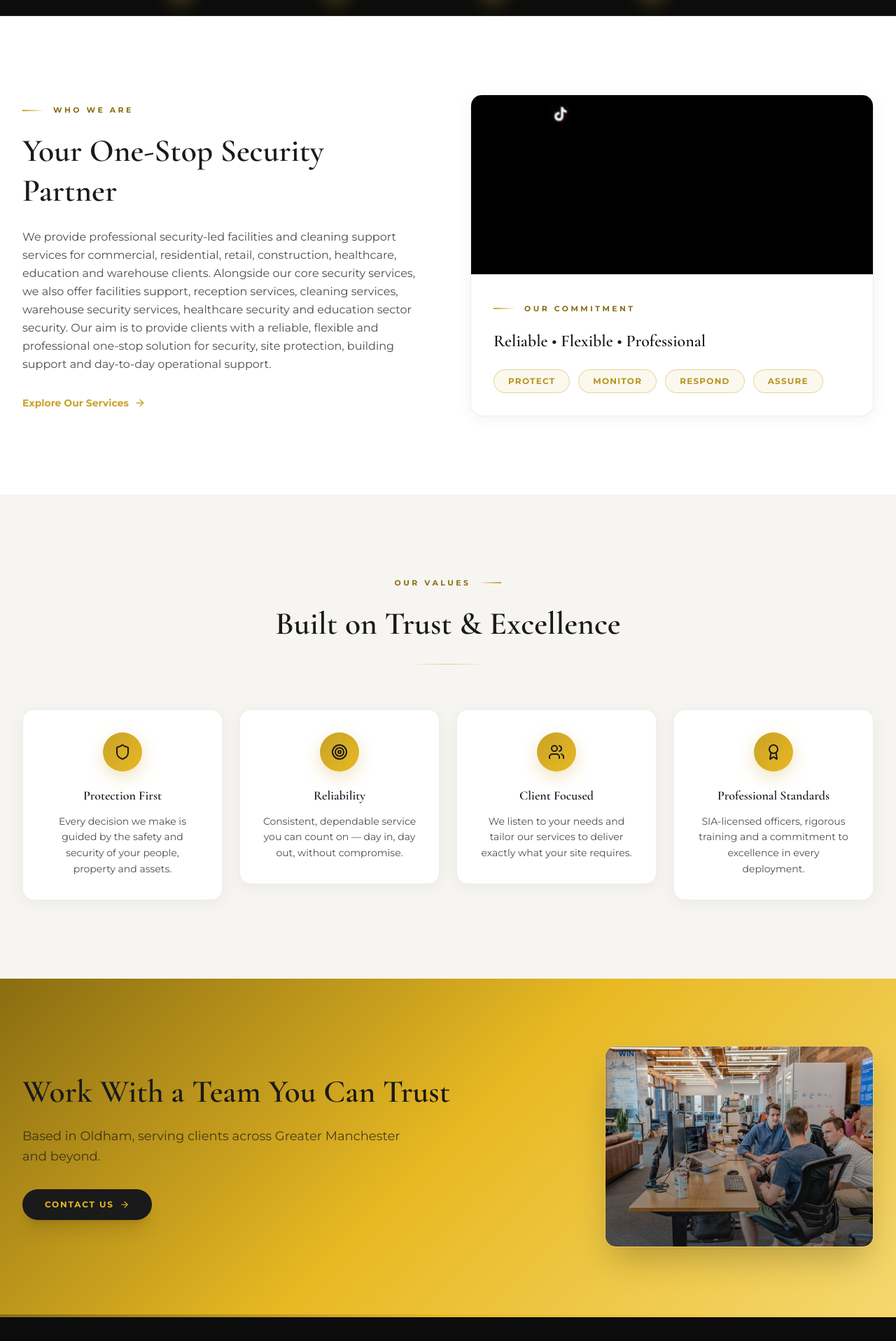
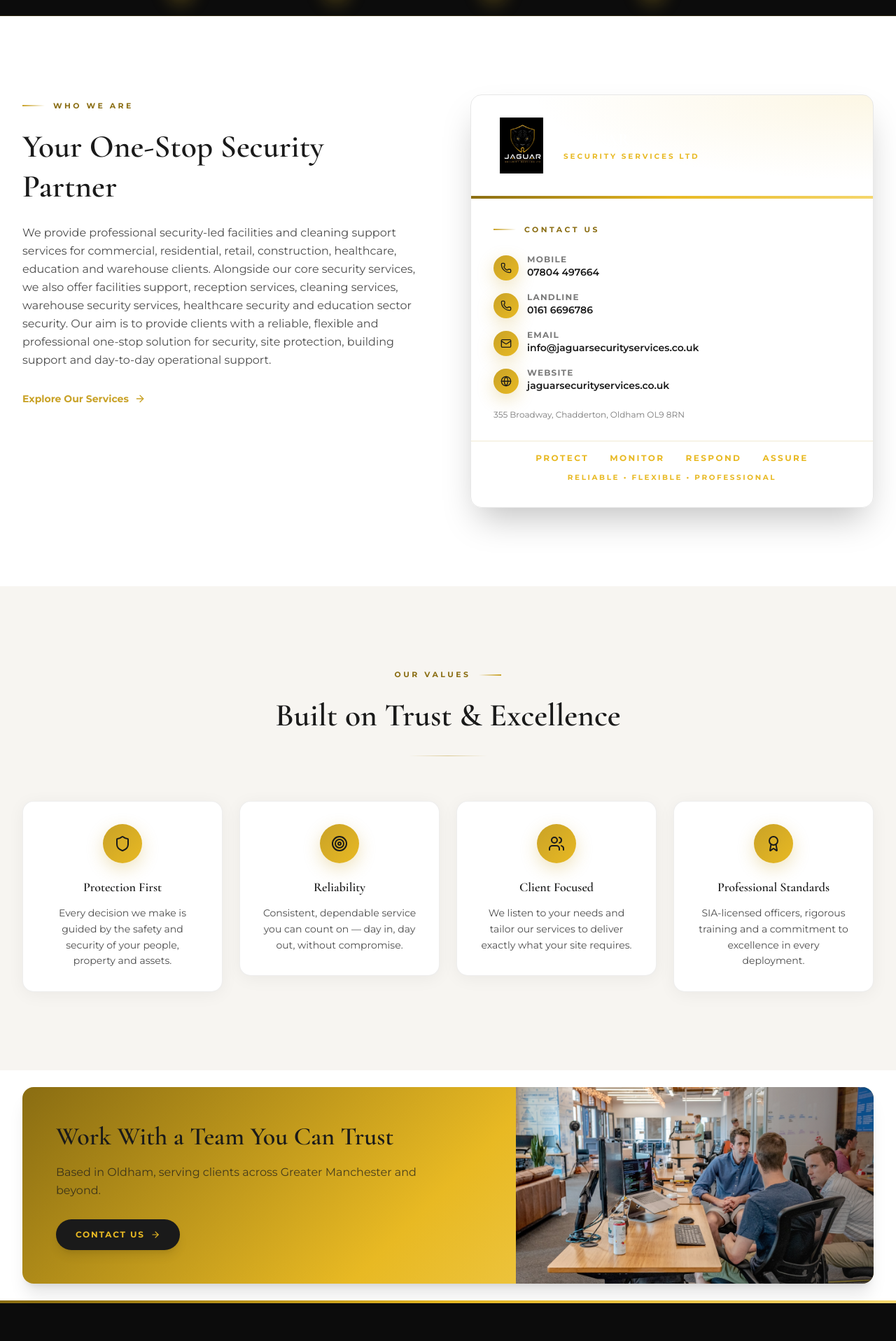
Before and after one commit to afhan-akhtar/Jaguars-Security-Services, a Next.js app: page /about in a window 1280 px wide. Shown: the part 483-2400 px from the top of the page at 70% size. Built offline with nearby package versions, Linux system fonts and the light colour scheme.

Commit message:
Modified UI and UX according to premium security site

```diff
--- a/src/app/about/page.tsx
+++ b/src/app/about/page.tsx
@@ -1,9 +1,9 @@
 import type { Metadata } from "next";
-import Image from "next/image";
 import Link from "next/link";
 import { ArrowRight, Award, Shield, Target, Users } from "lucide-react";
 import { companyInfo, pageImages } from "@/lib/services";
 import AnimatedSection from "@/components/AnimatedSection";
+import BusinessCard from "@/components/BusinessCard";
 import CTABlock from "@/components/CTABlock";
 import PageHero from "@/components/PageHero";
 import PillarBar from "@/components/PillarBar";
@@ -56,7 +56,7 @@ export default function AboutPage() {
 
       <section className="section-dark section-padding">
         <div className="mx-auto max-w-7xl px-4 sm:px-6 lg:px-8">
-          <div className="grid gap-16 lg:grid-cols-2 lg:items-center">
+          <div className="grid gap-12 lg:grid-cols-2 lg:items-start lg:gap-16">
             <AnimatedSection>
               <SectionHeading
                 label="WHO WE ARE"
@@ -75,33 +75,7 @@ export default function AboutPage() {
             </AnimatedSection>
 
             <AnimatedSection delay={150}>
-              <div className="elegant-card overflow-hidden">
-                <div className="relative h-64">
-                  <Image
-                    src="/images/business-card.png"
-                    alt="Jaguar Security Services business card"
-                    fill
-                    className="object-cover object-top"
-                    sizes="(max-width: 1024px) 100vw, 50vw"
-                  />
-                </div>
-                <div className="border-t border-jaguar-black/8 p-8">
-                  <p className="label-tag">OUR COMMITMENT</p>
-                  <p className="mt-4 font-[family-name:var(--font-cormorant)] text-2xl font-semibold text-jaguar-black">
-                    {companyInfo.motto}
-                  </p>
-                  <div className="mt-6 flex flex-wrap gap-3">
-                    {companyInfo.pillars.map((pillar) => (
-                      <span
-                        key={pillar}
-                        className="rounded-full border border-jaguar-gold-bright/40 bg-jaguar-gold-bright/8 px-5 py-2 text-xs font-bold tracking-widest text-jaguar-gold uppercase"
-                      >
-                        {pillar}
-                      </span>
-                    ))}
-                  </div>
-                </div>
-              </div>
+              <BusinessCard />
             </AnimatedSection>
           </div>
         </div>
--- /dev/null
+++ b/src/components/BusinessCard.tsx
@@ -0,0 +1,134 @@
+import Image from "next/image";
+import Link from "next/link";
+import { Globe, Mail, Phone } from "lucide-react";
+import { companyInfo } from "@/lib/services";
+
+export default function BusinessCard() {
+  return (
+    <div className="overflow-hidden rounded-2xl border border-jaguar-black/10 shadow-2xl">
+      {/* Brand header */}
+      <div className="relative bg-jaguar-ink px-6 py-8 sm:px-8">
+        <div className="absolute inset-0 bg-[radial-gradient(ellipse_at_top_right,rgba(232,185,35,0.12)_0%,transparent_60%)]" />
+        <div className="relative flex items-center gap-5">
+          <div className="relative h-20 w-20 shrink-0">
+            <Image
+              src="/images/logo.png"
+              alt="Jaguar Security Services"
+              fill
+              className="object-contain"
+              sizes="80px"
+            />
+          </div>
+          <div>
+            <p className="font-[family-name:var(--font-cormorant)] text-2xl font-semibold tracking-wide text-white">
+              JAGUAR
+            </p>
+            <p className="text-[0.65rem] font-bold tracking-[0.28em] text-jaguar-gold-light">
+              SECURITY SERVICES LTD
+            </p>
+          </div>
+        </div>
+      </div>
+
+      {/* Gold accent bar */}
+      <div className="gold-gradient h-1" />
+
+      {/* Contact details */}
+      <div className="bg-white px-6 py-7 sm:px-8">
+        <p className="label-tag">Contact Us</p>
+        <ul className="mt-5 space-y-4">
+          <li>
+            <a
+              href={`tel:${companyInfo.phone.replace(/\s/g, "")}`}
+              className="group flex items-start gap-3 text-sm text-jaguar-black transition-colors hover:text-jaguar-gold-bright"
+            >
+              <span className="icon-ring-solid mt-0.5 h-9 w-9 shrink-0">
+                <Phone className="h-4 w-4 text-jaguar-black" />
+              </span>
+              <span>
+                <span className="block text-xs font-bold tracking-widest text-muted uppercase">
+                  Mobile
+                </span>
+                <span className="font-semibold">{companyInfo.phone}</span>
+              </span>
+            </a>
+          </li>
+          <li>
+            <a
+              href={`tel:${companyInfo.landline.replace(/\s/g, "")}`}
+              className="group flex items-start gap-3 text-sm text-jaguar-black transition-colors hover:text-jaguar-gold-bright"
+            >
+              <span className="icon-ring-solid mt-0.5 h-9 w-9 shrink-0">
+                <Phone className="h-4 w-4 text-jaguar-black" />
+              </span>
+              <span>
+                <span className="block text-xs font-bold tracking-widest text-muted uppercase">
+                  Landline
+                </span>
+                <span className="font-semibold">{companyInfo.landline}</span>
+              </span>
+            </a>
+          </li>
+          <li>
+            <a
+              href={`mailto:${companyInfo.email}`}
+              className="group flex items-start gap-3 text-sm text-jaguar-black transition-colors hover:text-jaguar-gold-bright"
+            >
+              <span className="icon-ring-solid mt-0.5 h-9 w-9 shrink-0">
+                <Mail className="h-4 w-4 text-jaguar-black" />
+              </span>
+              <span>
+                <span className="block text-xs font-bold tracking-widest text-muted uppercase">
+                  Email
+                </span>
+                <span className="font-semibold break-all">{companyInfo.email}</span>
+              </span>
+            </a>
+          </li>
+          <li>
+            <a
+              href={companyInfo.website}
+              target="_blank"
+              rel="noopener noreferrer"
+              className="group flex items-start gap-3 text-sm text-jaguar-black transition-colors hover:text-jaguar-gold-bright"
+            >
+              <span className="icon-ring-solid mt-0.5 h-9 w-9 shrink-0">
+                <Globe className="h-4 w-4 text-jaguar-black" />
+              </span>
+              <span>
+                <span className="block text-xs font-bold tracking-widest text-muted uppercase">
+                  Website
+                </span>
+                <span className="font-semibold">jaguarsecurityservices.co.uk</span>
+              </span>
+            </a>
+          </li>
+        </ul>
+        <p className="mt-5 text-xs leading-relaxed text-muted">
+          {companyInfo.address.full}
+        </p>
+      </div>
+
+      {/* Pillars strip */}
+      <div className="border-t border-jaguar-gold/20 bg-jaguar-ink px-4 py-4">
+        <div className="flex flex-wrap items-center justify-center gap-x-4 gap-y-2">
+          {companyInfo.pillars.map((pillar, i) => (
+            <span
+              key={pillar}
+              className="flex items-center gap-2 text-[0.6rem] font-bold tracking-[0.2em] text-jaguar-gold-light sm:text-xs"
+            >
+              {i > 0 && <span className="text-white/25">|</span>}
+              {pillar}
+            </span>
+          ))}
+        </div>
+        <p className="mt-3 text-center text-[0.65rem] font-bold tracking-[0.25em] text-jaguar-gold-light uppercase">
+          {companyInfo.motto}
+        </p>
+        <p className="mt-1 text-center text-[0.6rem] font-semibold tracking-[0.2em] text-white/60 uppercase">
+          {companyInfo.tagline}
+        </p>
+      </div>
+    </div>
+  );
+}
--- a/src/components/CTABlock.tsx
+++ b/src/components/CTABlock.tsx
@@ -22,31 +22,30 @@ export default function CTABlock({
   const isGold = variant === "gold";
 
   return (
-    <section
-      className={`relative overflow-hidden ${
-        isGold
-          ? "gold-gradient"
-          : "section-premium-dark"
+    <section className="px-4 py-6 sm:px-6 lg:px-8">
+      <div
+        className={`relative mx-auto max-w-7xl overflow-hidden rounded-2xl shadow-xl ${
+          isGold ? "gold-gradient" : "section-premium-dark"
         }`}
       >
         {!isGold && (
           <div className="absolute inset-0 bg-[radial-gradient(ellipse_at_left,rgba(201,162,39,0.1)_0%,transparent_60%)]" />
         )}
 
-      <div className="relative mx-auto flex max-w-7xl flex-col items-center gap-12 px-4 py-20 sm:px-6 md:flex-row lg:px-8 lg:py-24">
-        <div className="flex-1">
+        <div className="relative flex flex-col md:flex-row md:items-stretch">
+          <div className="flex flex-1 flex-col justify-center p-8 sm:p-10 lg:p-12">
             {!isGold && (
-            <p className="hero-eyebrow mb-5 before:w-8">Take Action</p>
+              <p className="hero-eyebrow mb-4 before:w-8">Take Action</p>
             )}
             <h2
-            className={`font-[family-name:var(--font-cormorant)] text-3xl font-semibold leading-tight sm:text-4xl lg:text-[2.85rem] ${
+              className={`font-[family-name:var(--font-cormorant)] text-2xl font-semibold leading-tight sm:text-3xl lg:text-4xl ${
                 isGold ? "text-jaguar-black" : "text-white"
               }`}
             >
               {title}
             </h2>
             <p
-            className={`mt-5 max-w-xl text-base leading-relaxed sm:text-lg ${
+              className={`mt-4 max-w-xl text-sm leading-relaxed sm:text-base ${
                 isGold ? "text-jaguar-black/75" : "text-white/70"
               }`}
             >
@@ -54,9 +53,9 @@ export default function CTABlock({
             </p>
             <Link
               href={buttonHref}
-            className={`mt-8 inline-flex items-center gap-2 rounded-full px-8 py-3.5 text-xs font-bold tracking-[0.15em] uppercase transition-all duration-300 ${
+              className={`mt-7 inline-flex w-fit items-center gap-2 rounded-full px-7 py-3.5 text-xs font-bold tracking-[0.15em] uppercase transition-all duration-300 ${
                 isGold
-                ? "bg-jaguar-black text-jaguar-gold-light hover:bg-jaguar-black/90 shadow-xl"
+                  ? "bg-jaguar-black text-jaguar-gold-light hover:bg-jaguar-black/90 shadow-lg"
                   : "border border-jaguar-gold-light text-jaguar-gold-light hover:bg-jaguar-gold-light hover:text-jaguar-black"
               }`}
             >
@@ -66,17 +65,18 @@ export default function CTABlock({
           </div>
 
           {image && (
-          <div className="relative hidden h-64 w-80 shrink-0 overflow-hidden rounded-2xl border border-white/10 shadow-2xl md:block lg:h-72 lg:w-96">
+            <div className="relative h-52 w-full shrink-0 md:h-auto md:w-2/5 md:min-h-[280px] lg:w-[42%]">
               <Image
                 src={image}
                 alt=""
                 fill
                 className="object-cover"
-              sizes="384px"
+                sizes="(max-width: 768px) 100vw, 40vw"
               />
-            <div className="absolute inset-0 bg-gradient-to-t from-jaguar-black/50 to-transparent" />
+              <div className="absolute inset-0 bg-gradient-to-r from-jaguar-black/30 via-transparent to-transparent md:bg-gradient-to-l md:from-jaguar-black/40" />
             </div>
           )}
+        </div>
       </div>
     </section>
   );
--- a/src/lib/services.ts
+++ b/src/lib/services.ts
@@ -215,6 +215,7 @@ export const heroImage = "/images/services/hero.jpg";
 
 export const pageImages = {
   about: "/images/services/about.jpg",
+  aboutTeam: "/images/services/guarding.jpg",
   contact: "/images/services/contact.jpg",
   services: "/images/services/security.jpg",
   ctaQuote: "/images/services/office.jpg",
```
Also changed, not shown: src/app/contact/page.tsx (+10 -5 lines). Lines whose indentation alone changed are shown as unchanged.
